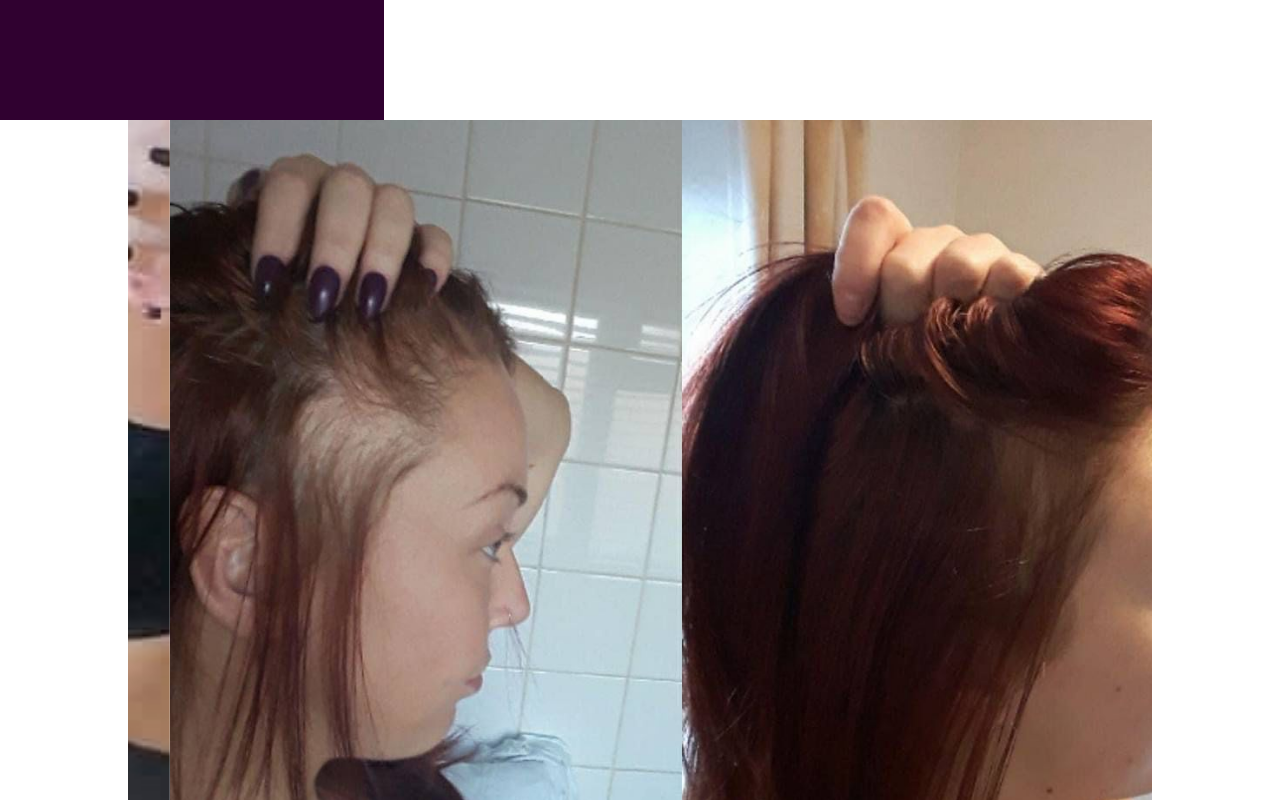
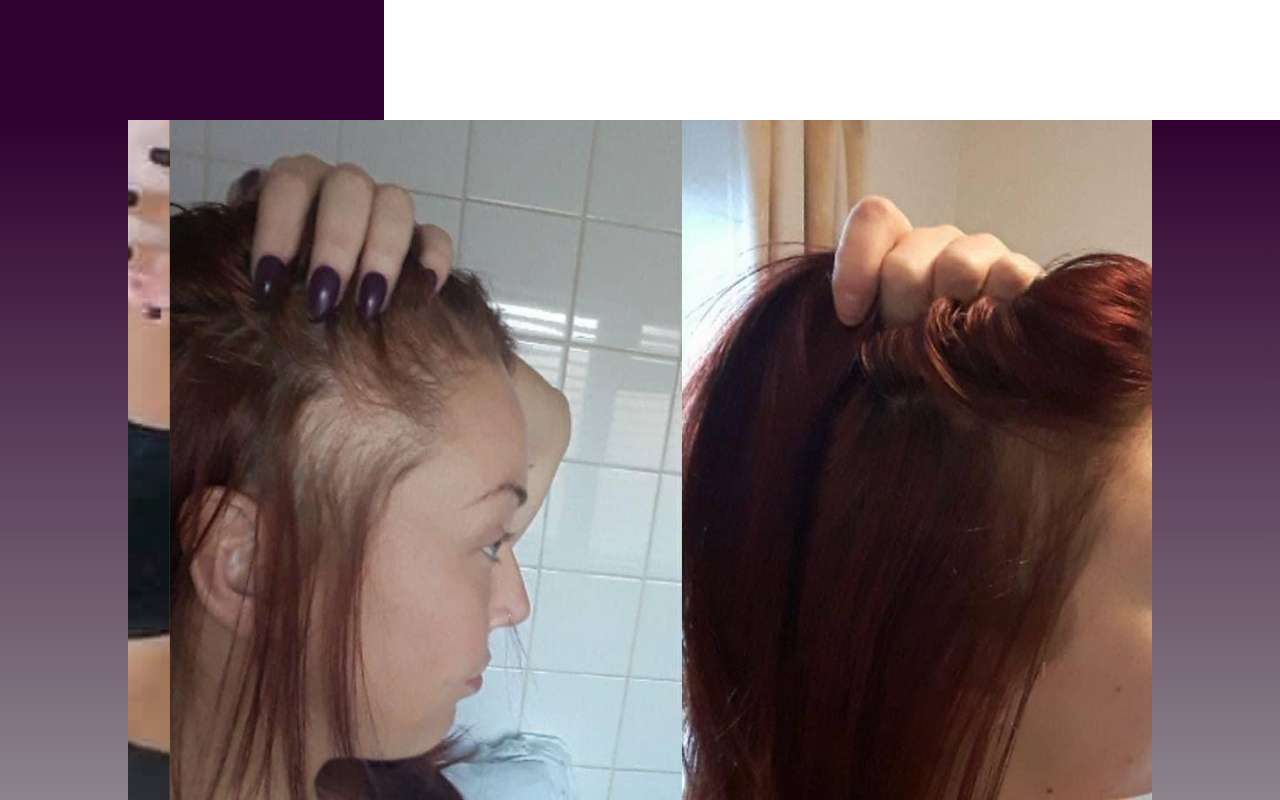
Before and after one commit to ptijjo/nutrition, a Next.js app: page / in a window 1280 px wide. Shown: the part 840-1640 px from the top of the page. Built offline with nearby package versions, Linux system fonts and the light colour scheme.

Commit message:
fond degradé

```diff
--- a/src/components/Resultats.tsx
+++ b/src/components/Resultats.tsx
@@ -19,7 +19,7 @@ const Resultats: React.FC<MyCarouselProps> = ({
   autoPlay = true,
   interval = 2000,
   infiniteLoop = true,
-  showArrows = false,
+
 }) => {
 
 
@@ -29,7 +29,7 @@ const Resultats: React.FC<MyCarouselProps> = ({
         <img src="/pictures/image-nitrition/proverbe-alimentation.png" alt="" />
       </div>
 
-      <Carousel showIndicators={showIndicators} autoPlay={autoPlay} interval={interval} infiniteLoop={infiniteLoop} showArrows={showArrows}>
+      <Carousel showIndicators={showIndicators} autoPlay={autoPlay} interval={interval} infiniteLoop={infiniteLoop} >
         {
           avis.map((slide) => (
             <div key={slide.id} className='photo'>
--- a/src/styles/components/_resultats.scss
+++ b/src/styles/components/_resultats.scss
@@ -4,9 +4,9 @@
     @include centrer-div;
     flex-direction: column;
     overflow: hidden;
-   // background-color: transparent;
-    //background-image: url("/pictures/image-nitrition/nutrition.png");
-   // background-position: center center;
+    background-color: transparent;
+    background-image: linear-gradient($primary_color,$black_color);
+    background-position: center center;
 
     .proverbe{
         background-color: $black_color;
@@ -96,6 +96,9 @@
         .thumbs{
             display: none;
         }
+        .control-arrow{
+            display: none;
+        }
     }
 }
 }
```
